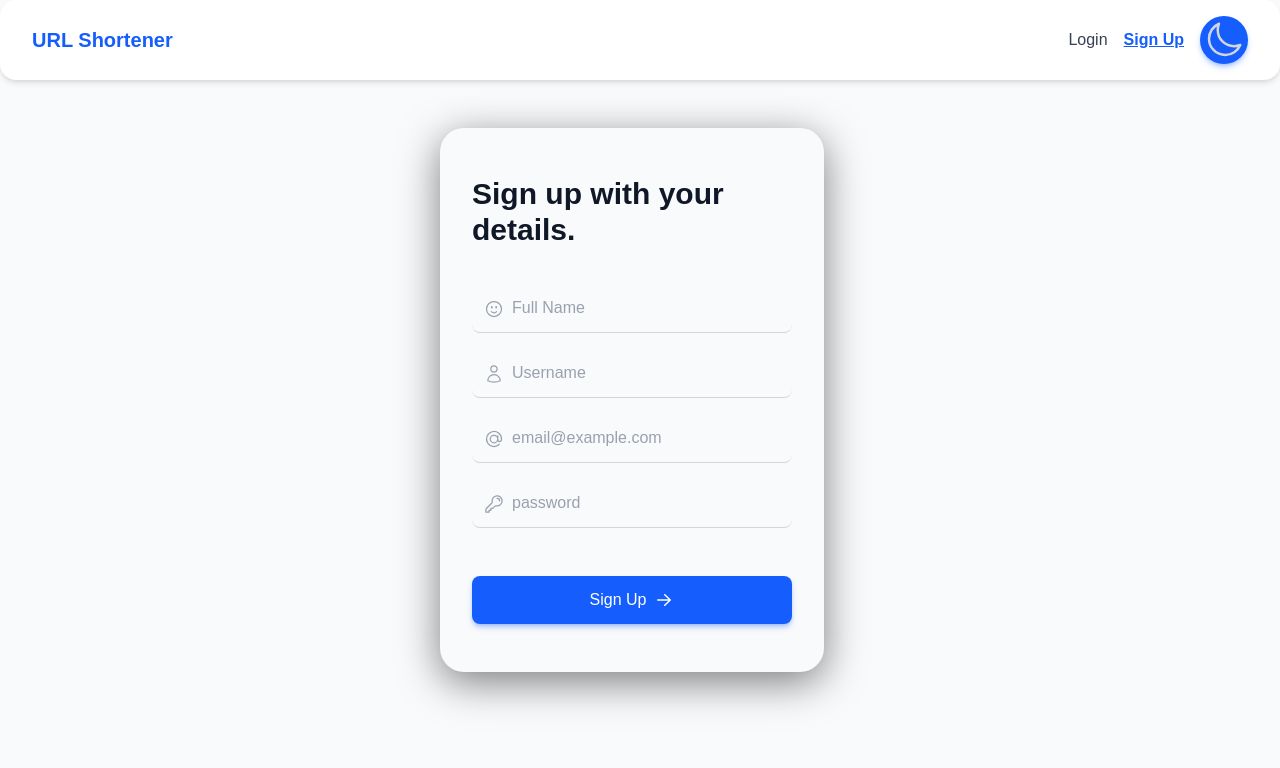
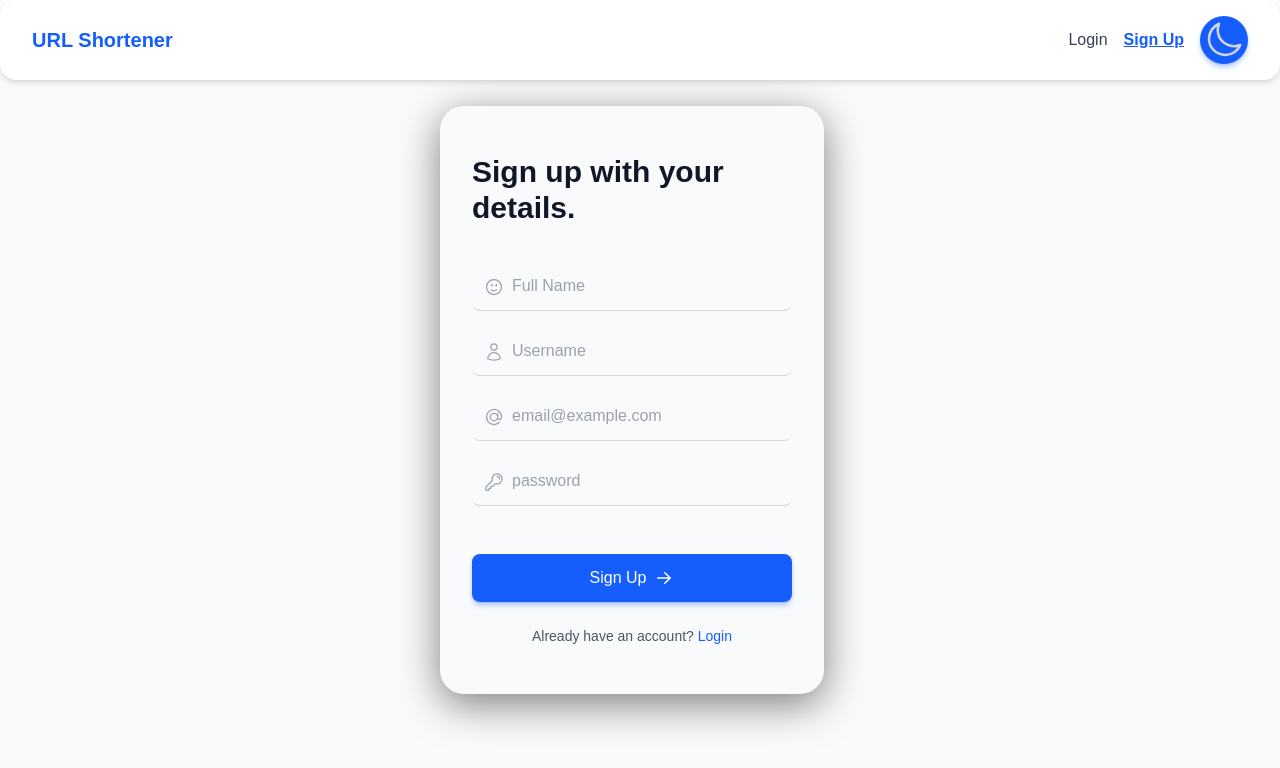
Before and after one commit to pagevamp/laxman-url-shortener-frontend, a Next.js app: page /register in a window 1280 px wide. Shown: the top 768 px of the page. Built offline with nearby package versions, Linux system fonts and the light colour scheme.

Commit message:
refact/auth: add create account link in login form and login link in register form

```diff
--- a/app/components/Login.tsx
+++ b/app/components/Login.tsx
@@ -10,6 +10,7 @@ import { loginUser } from "../api/auth.api";
 import { z } from 'zod';
 import toast from "react-hot-toast";
 import { useRouter } from 'next/navigation';
+import Link from "next/link";
 
 export default function LoginForm() {
   const { username, setUsername, setPassword, password, loading, setLoading, error, setError } = useLoginFormFields();
@@ -77,6 +78,15 @@ export default function LoginForm() {
       <Button className="mt-6 w-full flex items-center justify-center">
         {loading ? "Logging in..." : "Log in"} <ArrowRightIcon className="ml-2 h-5 w-5" />
       </Button>
+      <p className="text-center text-sm text-gray-600 dark:text-gray-300">
+        Don’t have an account?{" "}
+        <Link
+          href="/register"
+          className="font-medium text-blue-600 hover:text-blue-500 dark:text-blue-400 dark:hover:text-blue-300"
+        >
+          Create one
+        </Link>
+      </p>
     </form>
   );
 }
--- a/app/components/Register.tsx
+++ b/app/components/Register.tsx
@@ -15,6 +15,7 @@ import { registerFormSchema } from '../lib/zodSchemas/register.schema';
 import { RegisterUser } from '../api/auth.api';
 import { z } from 'zod';
 import toast from 'react-hot-toast';
+import Link from 'next/link';
 export default function Register() {
     const router = useRouter()
     const { name, email, setName, setEmail, password, setPassword, username, setUsername, loading, setLoading, error, setError } = useRegisterFormFields();
@@ -92,6 +93,15 @@ export default function Register() {
             <Button className="mt-6 w-full flex items-center justify-center">
                 {loading ? 'Signing up' : 'Sign Up'} <ArrowRightIcon className="ml-2 h-5 w-5" />
             </Button>
+             <p className="text-center text-sm text-gray-600 dark:text-gray-300">
+        Already have an account?{" "}
+        <Link
+          href="/login"
+          className="font-medium text-blue-600 hover:text-blue-500 dark:text-blue-400 dark:hover:text-blue-300"
+        >
+          Login
+        </Link>
+      </p>
         </form >
     );
 }
```
